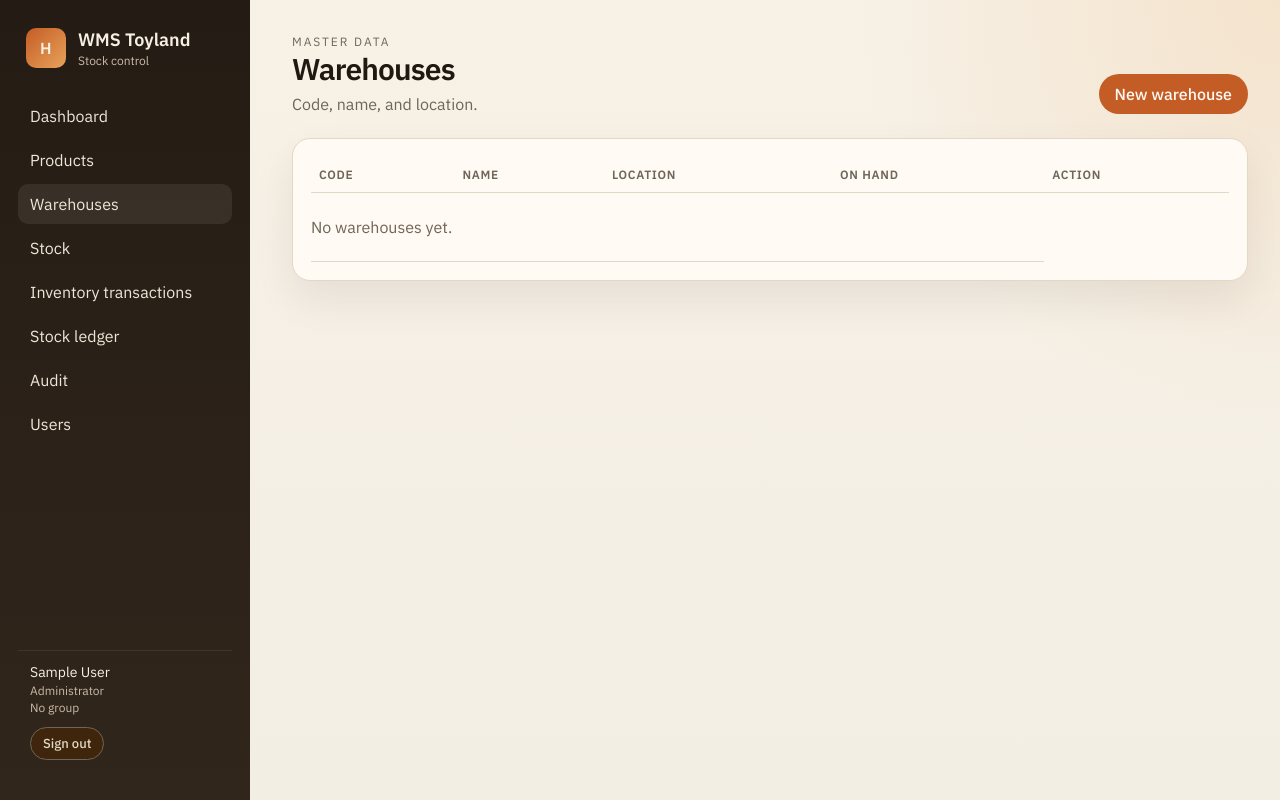
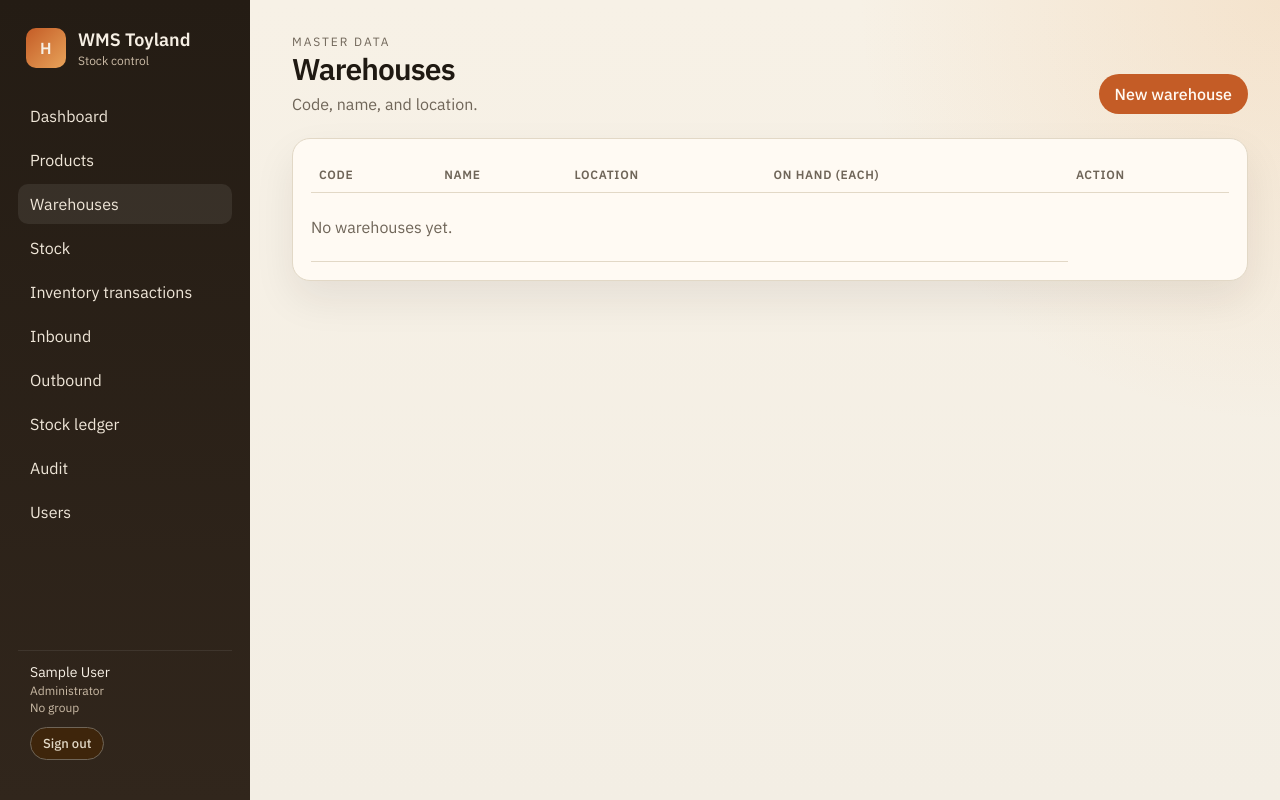
Before and after one commit to farel14/wms, a Django app: page /warehouses/ in a window 1280 px wide. Run offline with Django 5.2, Linux system fonts and the light colour scheme; the visitor is signed in with stand-in values (Sample User, id 1); data that the repository does not hold is empty.

Commit message:
add inbound counter

```diff
--- a/accounts/context_processors.py
+++ b/accounts/context_processors.py
@@ -1,4 +1,5 @@
 from inventory.models import InventoryTransaction
+from operations.models import OutboundOrder, InboundShipment
 
 
 def nav_counts(request):
@@ -6,6 +7,8 @@ def nav_counts(request):
         return {}
     return {
         "draft_txn_count": InventoryTransaction.objects.filter(status=InventoryTransaction.Status.DRAFT).count(),
+        "draft_inbound_count": InboundShipment.objects.filter(status=InboundShipment.Status.DRAFT).count(),
+        "draft_outbound_count": OutboundOrder.objects.filter(status=OutboundOrder.Status.DRAFT).count(),
     }
 
 def user_group_names(request):
--- a/catalog/models.py
+++ b/catalog/models.py
@@ -50,3 +50,9 @@ class Product(models.Model):
     @property
     def on_hand(self):
         return self.stocks.aggregate(total=Sum("quantity"))["total"] or 0
+
+    @property
+    def on_hand_each(self):
+        if self.unit in self.UNIT_TO_EACH:
+            return int(self.on_hand * self.UNIT_TO_EACH[self.unit]) or 0
+        return 0
--- a/static/css/app.css
+++ b/static/css/app.css
@@ -105,6 +105,8 @@ button, input, select, textarea { font: inherit; }
 .btn.danger { background: var(--bad); color: var(--card); }
 .btn.small { padding: 7px 12px; font-size: 13px; }
 
+.multi-button { display: inline-flex; gap: 8px; }
+
 .grid { display: grid; gap: 16px; }
 .stats { grid-template-columns: repeat(4, minmax(0, 1fr)); }
 .split { grid-template-columns: 1.4fr 1fr; }
--- a/templates/base.html
+++ b/templates/base.html
@@ -28,6 +28,12 @@
       <a href="{% url 'stock-list' %}" class="{% if request.resolver_match.url_name == 'stock-list' %}active{% endif %}">Stock</a>
       <a href="{% url 'transaction-list' %}" class="{% if 'transaction' in request.resolver_match.url_name %}active{% endif %}">
         Inventory transactions {% if draft_txn_count %}<span class="badge">{{ draft_txn_count }}</span>{% endif %}
+      </a>
+      <a href="{% url 'inbound-list' %}" class="{% if 'inbound' in request.resolver_match.url_name %}active{% endif %}">
+        Inbound {% if draft_inbound_count %}<span class="badge">{{ draft_inbound_count }}</span>{% endif %}
+      </a>
+      <a href="{% url 'outbound-list' %}" class="{% if 'outbound' in request.resolver_match.url_name %}active{% endif %}">
+        Outbound {% if draft_outbound_count %}<span class="badge">{{ draft_outbound_count }}</span>{% endif %}
       </a>
       <a href="{% url 'ledger-list' %}" class="{% if request.resolver_match.url_name == 'ledger-list' %}active{% endif %}">Stock ledger</a>
       {% if user.is_superuser %}
--- a/templates/warehouse/list.html
+++ b/templates/warehouse/list.html
@@ -11,14 +11,14 @@
 </div>
 <div class="card">
   <table>
-    <thead><tr><th>Code</th><th>Name</th><th>Location</th><th>On hand</th><th>Action</th></tr></thead>
+    <thead><tr><th>Code</th><th>Name</th><th>Location</th><th>On hand (each)</th><th>Action</th></tr></thead>
     <tbody>
       {% for w in warehouses %}
       <tr>
         <td class="mono"><a href="{% url 'warehouse-detail' w.pk %}">{{ w.code }}</a></td>
         <td>{{ w.name }}</td>
         <td>{{ w.location }}</td>
-        <td>{{ w.on_hand }}</td>
+        <td>{{ w.on_hand_each }}</td>
         {% if user.is_superuser %}
         <td class="mono">
           <!-- <a class="btn accent"  href="{% url 'warehouse-detail' w.pk %}">Detail</a> -->
```
Also changed, not shown: templates/inventory/transaction_detail.html (+6 -2 lines), warehouse/models.py (+16 -0 lines), catalog/migrations/0005_alter_product_unit.py (added).
